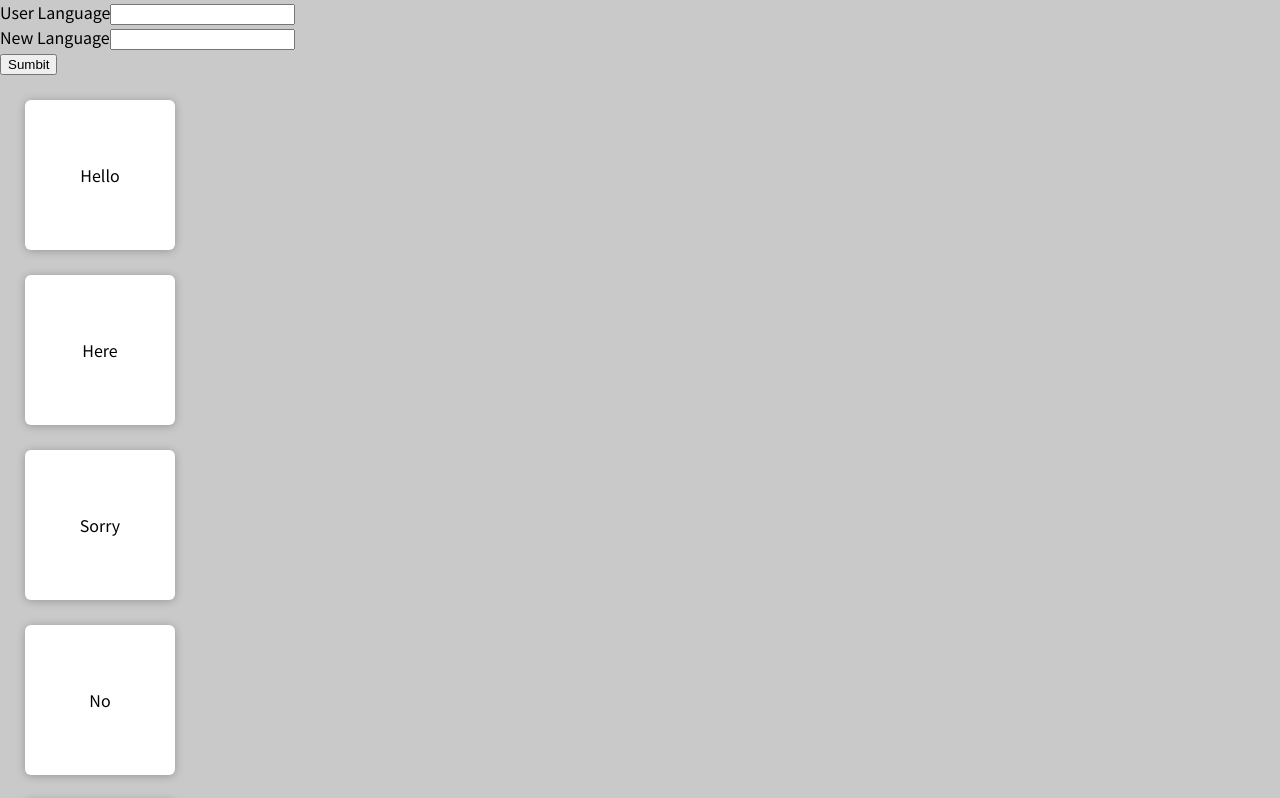
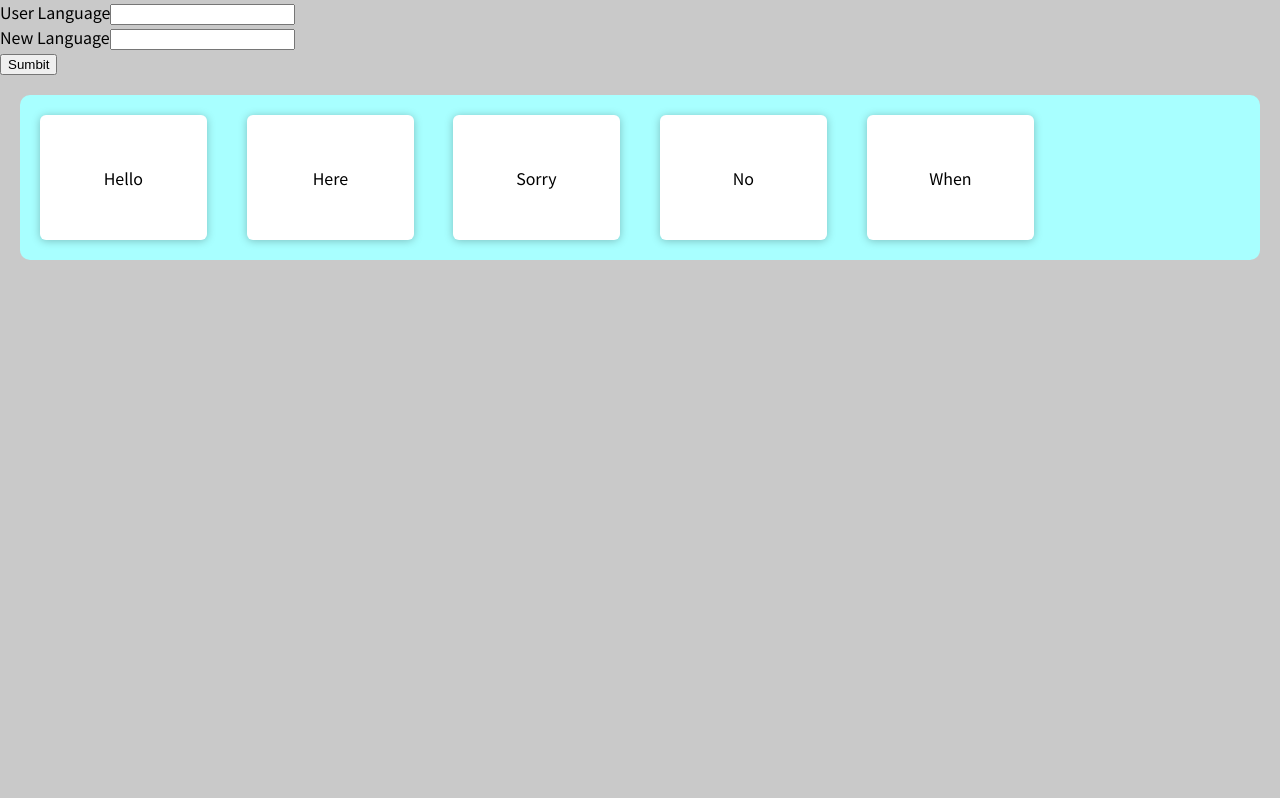
Before and after one commit to antarpreet11/WordFlash, a React (Create React App) app in the folder my-app/: page / in a window 1280 px wide. Shown: the top 798 px of the page. Built offline with nearby package versions, Linux system fonts and the light colour scheme.

Commit message:
Much better dynamic UI

```diff
--- a/my-app/src/components/FlashCard/FlashCard.js
+++ b/my-app/src/components/FlashCard/FlashCard.js
@@ -1,19 +1,23 @@
-import React, {useState} from 'react'
-import style from './FlashCard.module.css'
+import React, { useState, useEffect, useRef } from "react";
+import style from "./FlashCard.module.css";
 
 const FlashCard = (props) => {
-
   const [toggle, setToggle] = useState(true);
 
   const currentFlipHandler = (event) => {
     setToggle(!toggle);
-    }
+  };
 
   return (
-        <div onClick={currentFlipHandler} className={`${style.card} ${toggle ? '': style.flip}`}>
+    <div
+      onClick={currentFlipHandler}
+      className={`${style.card} ${toggle ? "" : style.flip}`}
+    >
+      <div className={toggle ? style.front : style.back}>
         {toggle ? props.l1 : props.l2}
       </div>
-    )
-}
+    </div>
+  );
+};
 
-export default FlashCard
+export default FlashCard;
--- a/my-app/src/components/FlashCard/FlashCard.module.css
+++ b/my-app/src/components/FlashCard/FlashCard.module.css
@@ -1,14 +1,14 @@
 .card {
   display: flex;
   justify-content: center;
-  margin: 25px;
+  margin: 20px;
   align-items: center;
+  position: relative;
   border-radius: 6px;
   box-shadow: 0 1px 8px rgba(0, 0, 0, 0.25);
   background-color: white;
-  height: 150px;
-  width: 150px;
-  transition: 500ms;
+  height: 125px;
+  transition: 300ms;
   cursor: pointer;
   transform: perspective(1000px) rotateY(var(--rotate-y, 0))
     translateY(var(--translate-y, 0));
@@ -18,6 +18,16 @@
   --rotate-y: 180deg;
 }
 
+.front,
+.back {
+    position: absolute;
+}
+
+.back {
+    transition: 300ms;
+    transform: rotateY(180deg);
+}
+
 .card:hover {
   --translate-y: -3px;
   box-shadow: 0 1px 8px rgba(0, 0, 0, 0.6);
--- a/my-app/src/components/FlashCard/FlashCardList.js
+++ b/my-app/src/components/FlashCard/FlashCardList.js
@@ -1,14 +1,21 @@
-import React from 'react'
-import FlashCard from './FlashCard';
+import React from "react";
+import FlashCard from "./FlashCard";
+import styles from "./FlashCardList.module.css";
 
 const FlashCardList = ({ words }) => {
   return (
-    <div>
-        {words.map(word => {
-            return <FlashCard l1={word.lang1} l2={word.lang2} key={Math.random()}></FlashCard>
-        })}
+    <div className={styles['card-grid']}>
+      {words.map((word) => {
+        return (
+          <FlashCard
+            l1={word.lang1}
+            l2={word.lang2}
+            key={Math.random()}
+          ></FlashCard>
+        );
+      })}
     </div>
-  )
-}
+  );
+};
 
-export default FlashCardList
+export default FlashCardList;
--- /dev/null
+++ b/my-app/src/components/FlashCard/FlashCardList.module.css
@@ -0,0 +1,8 @@
+.card-grid {
+    display: grid;
+    align-items: center;
+    grid-template-columns: repeat(auto-fill, minmax(200px, 1fr));
+    background-color: rgb(168, 255, 255);
+    border-radius: 10px;
+    margin: 20px;
+}
```
Lines whose indentation alone changed are shown as unchanged.
